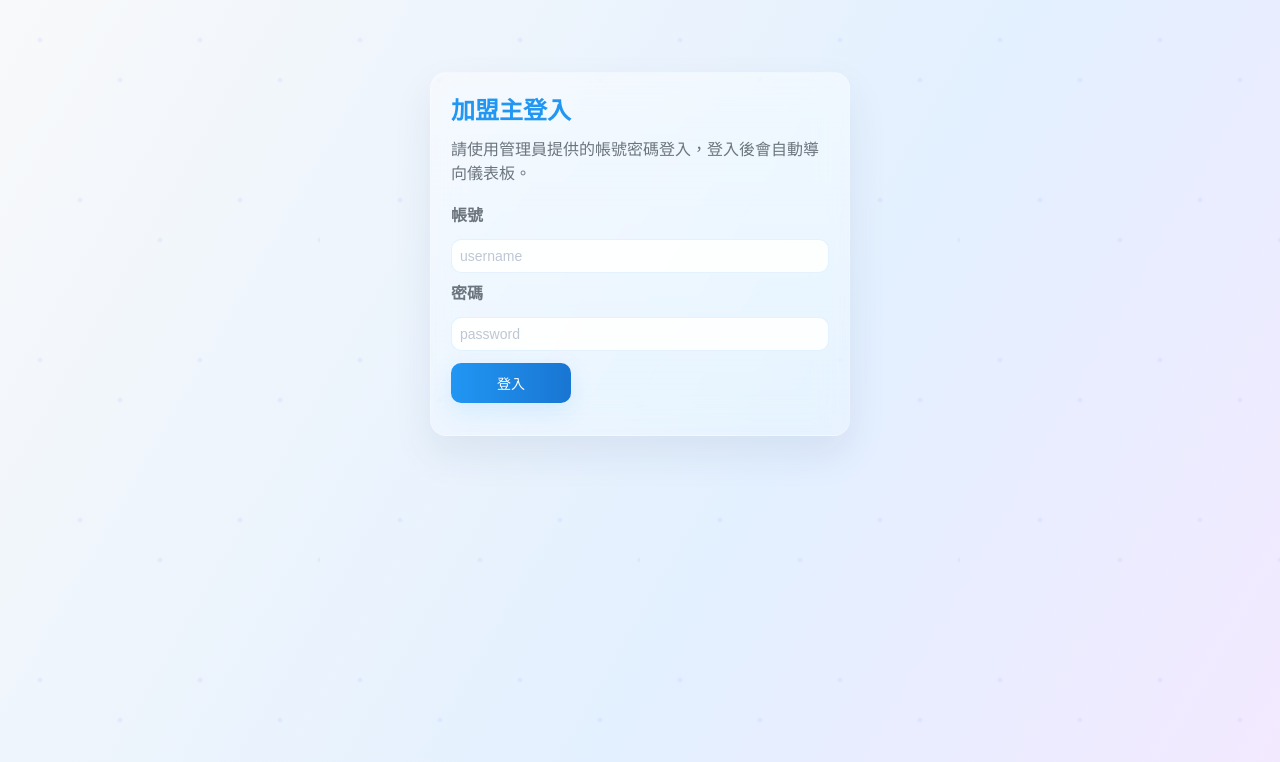
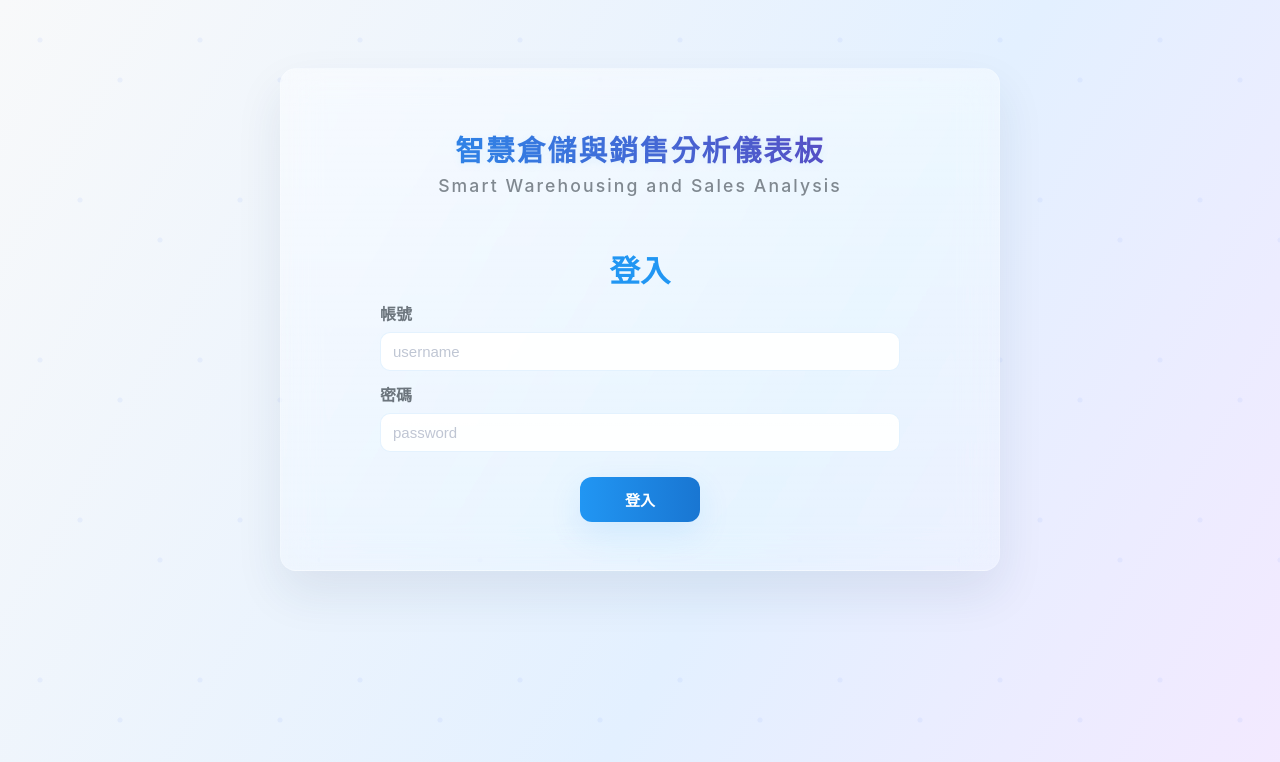
Before and after one commit to ArvoXu/SWSAD, a plain HTML site: page yokai_inventory_scraper/presentation_login.html in a window 1280 px wide. Drawn offline with Linux system fonts and the light colour scheme.

Commit message:
使用者設定美化

```diff
--- a/yokai_inventory_scraper/presentation.css
+++ b/yokai_inventory_scraper/presentation.css
@@ -1304,7 +1304,7 @@ input:checked+.slider:before {
 }
 
 .dashboard-header h1 {
-    font-size: 2.5rem;
+    font-size: 1.8rem;
     font-weight: 800;
     background: linear-gradient(90deg, var(--primary-color), var(--secondary-color));
     -webkit-background-clip: text;
@@ -1312,7 +1312,7 @@ input:checked+.slider:before {
     background-clip: text;
     text-fill-color: transparent;
     letter-spacing: 2px;
-    margin-bottom: 10px;
+    margin-bottom: 1px;
     text-shadow: 0 2px 8px rgba(33, 150, 243, 0.08);
 }
 
@@ -2085,63 +2085,53 @@ body.is-capturing .dashboard-header h1 {
 .login-page {
     background: linear-gradient(180deg, rgba(255,255,255,0.46), rgba(255,255,255,0.22));
     border-radius: 16px;
-    padding: 28px;
-    box-shadow: 0 18px 40px rgba(30,50,90,0.08);
+    padding: 36px 36px;
+    box-shadow: 0 22px 48px rgba(30,50,90,0.09);
     border: 1px solid rgba(255,255,255,0.18);
-    backdrop-filter: blur(16px) saturate(140%);
-    -webkit-backdrop-filter: blur(16px) saturate(140%);
+    backdrop-filter: blur(18px) saturate(140%);
+    -webkit-backdrop-filter: blur(18px) saturate(140%);
     color: var(--text-primary);
+    max-width: 720px;
+    margin: 36px auto;
+}
+
+.login-page .login-title {
+    display:flex;
+    flex-direction:column;
+    align-items:center;
+    gap:6px;
+    margin-bottom: 14px;
 }
 
 .login-page h2 {
-    font-size: 1.5rem;
-    margin-bottom: 8px;
+    font-size: 1.9rem;
+    margin: 0;
     color: var(--primary-color);
+    text-align: center;
+    line-height: 1.05;
 }
 
 .login-page p {
     color: var(--text-secondary);
     margin-bottom: 18px;
-}
-
-.login-page .form-group label {
-    display: block;
-    font-weight: 600;
-    margin-bottom: 6px;
-    color: var(--text-secondary);
-}
-
-.login-page .form-group input[type="text"],
-.login-page .form-group input[type="password"] {
-    width: 100%;
-    padding: 10px 12px;
-    border-radius: 10px;
-    border: 1.2px solid rgba(33,150,243,0.12);
-    background: rgba(255,255,255,0.9);
-    box-shadow: inset 0 1px 0 rgba(255,255,255,0.6);
-    font-size: 14px;
-    outline: none;
-    transition: box-shadow 0.14s ease, border-color 0.14s ease;
-}
-
-.login-page .form-group input:focus {
-    box-shadow: 0 6px 18px rgba(33,150,243,0.10);
-    border-color: var(--primary-color);
-}
-
-.login-page .btn-primary {
-    background: linear-gradient(90deg, var(--primary-color), #1976D2);
-    color: #fff;
-    border: none;
-    padding: 10px 16px;
-    border-radius: 10px;
-    box-shadow: 0 8px 24px rgba(33,150,243,0.12);
-    cursor: pointer;
-}
-
-.login-page .btn-primary:hover {
-    transform: translateY(-2px);
-}
+    text-align: center;
+}
+
+/* shared form label/control */
+.form-label { display:block; font-weight:600; color:var(--text-secondary); margin-bottom:6px; }
+.form-control { width:100%; padding:10px 12px; border-radius:10px; border:1.2px solid rgba(33,150,243,0.12); background:rgba(255,255,255,0.95); box-shadow: inset 0 1px 0 rgba(255,255,255,0.6); font-size:15px; outline:none; transition:box-shadow .14s, border-color .14s; box-sizing:border-box; }
+.form-control:focus { box-shadow: 0 8px 28px rgba(33,150,243,0.10); border-color:var(--primary-color); }
+
+.form-actions { display:flex; gap:12px; justify-content:center; align-items:center; margin-top:25px; }
+
+.btn-primary { background: linear-gradient(90deg, var(--primary-color), #1976D2); color:#fff; border:none; padding:12px 18px; border-radius:12px; box-shadow:0 12px 32px rgba(33,150,243,0.12); cursor:pointer; font-weight:700; font-size:15px; }
+.btn-primary:hover { transform: translateY(-3px); }
+
+.btn-clear { background:transparent; color:var(--text-secondary); border:1px solid rgba(0,0,0,0.06); padding:8px 12px; border-radius:10px; cursor:pointer; }
+
+/* smaller helper used in forms */
+.btn-save { background: linear-gradient(90deg, var(--secondary-color), var(--primary-color)); color:#fff; border:none; padding:10px 14px; border-radius:10px; box-shadow:0 8px 24px rgba(103,58,183,0.08); cursor:pointer; }
+
 
 /* 3) User settings page (if present) */
 .user-settings-page {
--- a/yokai_inventory_scraper/presentation_login.html
+++ b/yokai_inventory_scraper/presentation_login.html
@@ -7,21 +7,29 @@
     <link rel="stylesheet" href="presentation.css">
 </head>
 <body>
-    <div class="login-page" style="max-width:420px;margin:40px auto;padding:20px;">
-        <h2>加盟主登入</h2>
-        <p>請使用管理員提供的帳號密碼登入，登入後會自動導向儀表板。</p>
-        <div class="form-group">
-            <label for="loginUsername">帳號</label>
-            <input type="text" id="loginUsername" placeholder="username" style="width:100%;padding:8px;margin-top:6px;" />
+    <div class="login-page">
+        <div class="dashboard-header">
+            <h1>智慧倉儲與銷售分析儀表板</h1>
+            <div class="dashboard-subtitle">Smart Warehousing and Sales Analysis</div>
         </div>
-        <div class="form-group" style="margin-top:8px;">
-            <label for="loginPassword">密碼</label>
-            <input type="password" id="loginPassword" placeholder="password" style="width:100%;padding:8px;margin-top:6px;" />
+
+        <div class="login-title">
+            <h2>登入</h2>
         </div>
-        <div style="margin-top:12px;display:flex;gap:8px;align-items:center;">
-            <button id="loginBtn" class="btn-primary">登入</button>
+
+        <div style="max-width:520px;margin:0 auto;">
+            <label class="form-label" for="loginUsername">帳號</label>
+            <input class="form-control" type="text" id="loginUsername" placeholder="username" />
+
+            <label class="form-label" for="loginPassword" style="margin-top:12px;">密碼</label>
+            <input class="form-control" type="password" id="loginPassword" placeholder="password" />
+
+            <div class="form-actions">
+                <button id="loginBtn" class="btn-primary">登入</button>
+            </div>
+
+            <div id="loginStatus" style="margin-top:12px;color:#d32f2f;text-align:center;"></div>
         </div>
-        <div id="loginStatus" style="margin-top:12px;color:#d32f2f;"></div>
     </div>
 
     <script>
```
Also changed, not shown: yokai_inventory_scraper/user-settings.html (+21 -13 lines).
